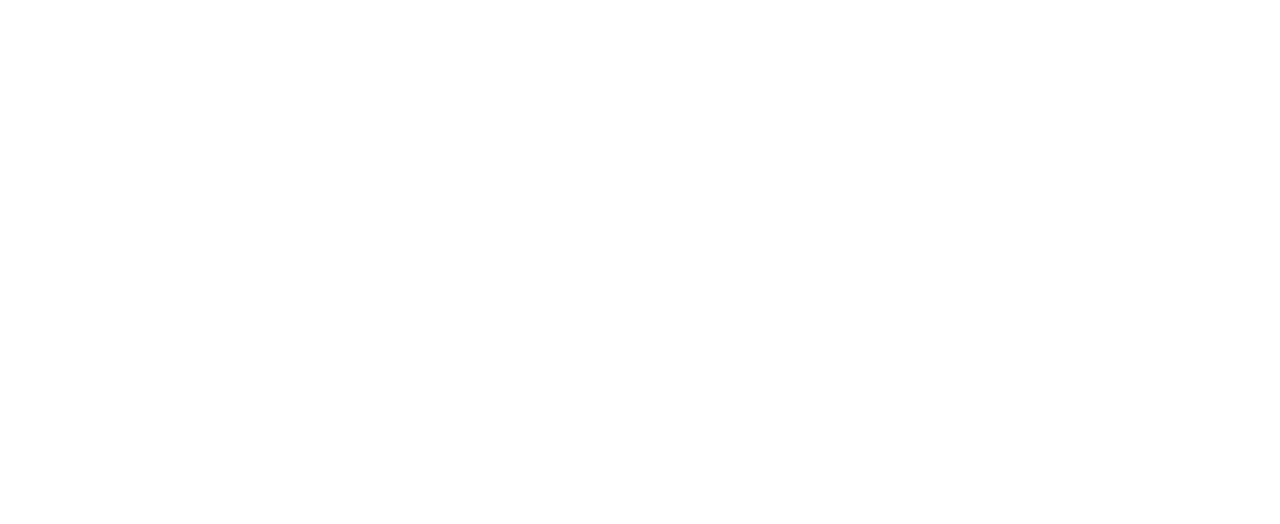
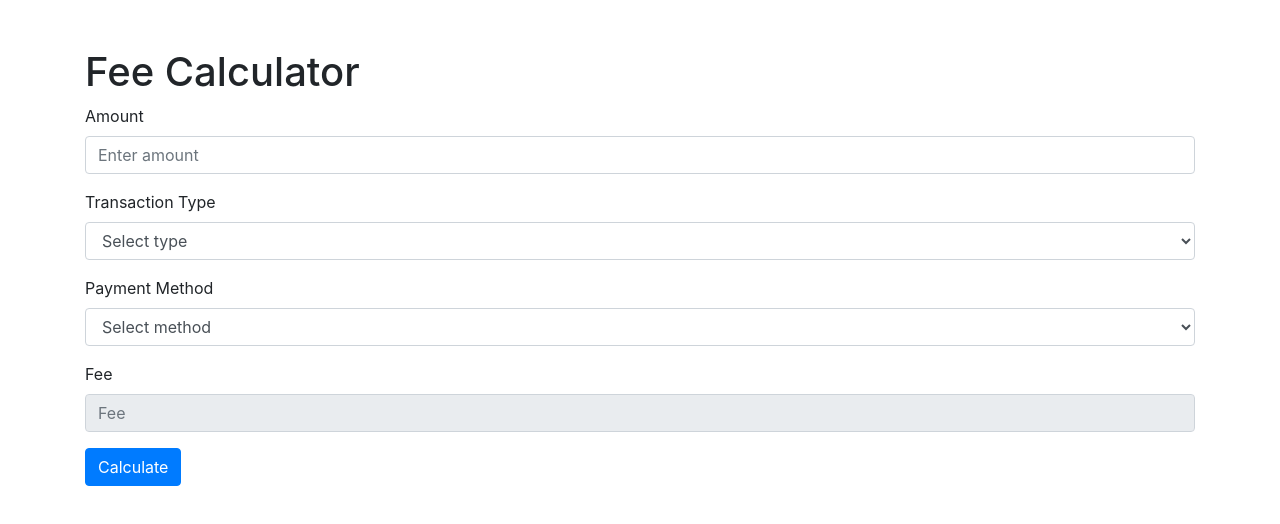
Before and after one commit to kalungirasuli/Airtel-app, a plain HTML site: page index.html in a window 1280 px wide. Drawn offline with nearby package versions, Linux system fonts and the light colour scheme.

Commit message:
fees calcultor for mtn users

```diff
--- a/index.html
+++ b/index.html
@@ -1,12 +1,76 @@
 <!DOCTYPE html>
 <html lang="en">
-<head>
-    <meta charset="UTF-8">
-    <meta http-equiv="X-UA-Compatible" content="IE=edge">
-    <meta name="viewport" content="width=device-width, initial-scale=1.0">
-    <title>Mobile Money Charges Calculator</title>
-</head>
-<body>
-
-</body>
-</html>
+  <head>
+    <meta charset="UTF-8" />
+    <meta name="viewport" content="width=device-width, initial-scale=1.0" />
+    <meta http-equiv="X-UA-Compatible" content="ie=edge" />
+    <title>Fee Calculator</title>
+    <!-- Bootstrap CSS -->
+    <link
+      rel="stylesheet"
+      href="https://stackpath.bootstrapcdn.com/bootstrap/4.3.1/css/bootstrap.min.css"
+      integrity="sha384-ggOyR0iXCbMQv3Xipma34MD+dH/1fQ784/j6cY/iJTQUOhcWr7x9JvoRxT2MZw1T"
+      crossorigin="anonymous"
+    />
+  </head>
+  <body>
+    <div class="container my-5">
+      <h1>Fee Calculator</h1>
+        <div class="form-group">
+          <label for="amount">Amount</label>
+          <input
+            type="number"
+            class="form-control"
+            id="amount"
+            name="amount"
+            oninput="calculateFee()"
+            placeholder="Enter amount"
+          />
+        </div>
+        <div class="form-group">
+          <label for="type">Transaction Type</label>
+          <select class="form-control" id="type" name="type" >
+            <option value="" selected disabled>Select type</option>
+            <option value="deposit">Deposit</option>
+            <option value="withdrawal">Withdrawal</option>
+            <option value="transfer">Transfer</option>
+          </select>
+        </div>
+        <div class="form-group">
+          <label for="method">Payment Method</label>
+          <select class="form-control" id="method" name="method" >
+            <option value="" selected disabled>Select method</option>
+            <option value="mobile-money">Mobile Money</option>
+            <option value="bank-transfer">Bank Transfer</option>
+            <option value="card">Card</option>
+          </select>
+        </div>
+        <div class="form-group">
+          <label for="fee">Fee</label>
+          <input
+            type="number"
+            class="form-control"
+            id="result"
+            name="result"
+            readonly
+            placeholder="Fee"
+          />
+        </div>
+        <button type="submit" onclick="calculateFee()" class="btn btn-primary">Calculate</button>
+    </div>
+    <script src="./js/scripts.js"></script>
+    <!-- jQuery -->
+    <script
+      src="https://code.jquery.com/jquery-3.3.1.slim.min.js"
+      integrity="sha384-q8i/X+965DzO0rT7abK41JStQIAqVgRVzpbzo5smXKp4YfRvH+8abtTE1Pi6jizo"
+      crossorigin="anonymous"
+    ></script>
+    <!-- Bootstrap JS -->
+    <script
+      src="https://cdnjs.cloudflare.com/ajax/libs/popper.js/1.14.7/umd/popper.min.js"
+      integrity="sha384-UO2eT0CpHqdSJQ6hJty5KVphtPhzWj9WO1clHTMGa3JDZwrnQq4sF86dIHNDz0W1"
+      crossorigin="anonymous"
+    ></script>
+    <script
+      src="https://stackpath.bootstrapcdn.com/bootstrap/4.3.1/js/bootstrap.min.js"
+      integrity="sha384-JjSmVgyd0p3p
--- a/js/scripts.js
+++ b/js/scripts.js
@@ -0,0 +1,34 @@
+function calculateFee() {
+  const amount = parseInt(document.getElementById("amount").value);
+  let fee = 0;
+
+  if (amount >= 500 && amount <= 2500) {
+    fee = 330;
+  } else if (amount >= 2501 && amount <= 5000) {
+    fee = 440;
+  } else if (amount >= 5001 && amount <= 15000) {
+    fee = 700;
+  } else if (amount >= 15001 && amount <= 30000) {
+    fee = 880;
+  } else if (amount >= 30001 && amount <= 45000) {
+    fee = 1210;
+  } else if (amount >= 45001 && amount <= 60000) {
+    fee = 1500;
+  } else if (amount >= 60001 && amount <= 125000) {
+    fee = 1925;
+  } else if (amount >= 125001 && amount <= 250000) {
+    fee = 3575;
+  } else if (amount >= 250001 && amount <= 500000) {
+    fee = 7000;
+  } else if (amount >= 500001 && amount <= 1000000) {
+    fee = 12500;
+  } else if (amount >= 1000001 && amount <= 2000000) {
+    fee = 15000;
+  } else if (amount >= 2000001 && amount <= 4000000) {
+    fee = 18000;
+  } else if (amount >= 4000001 && amount <= 7000000) {
+    fee = 18000;
+  }
+
+  document.getElementById("result").value = fee;
+}
```
